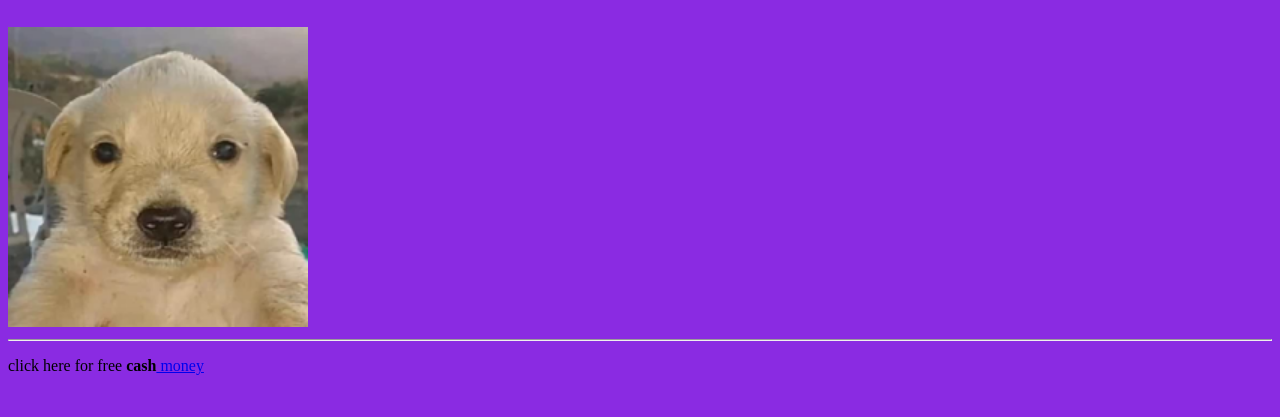
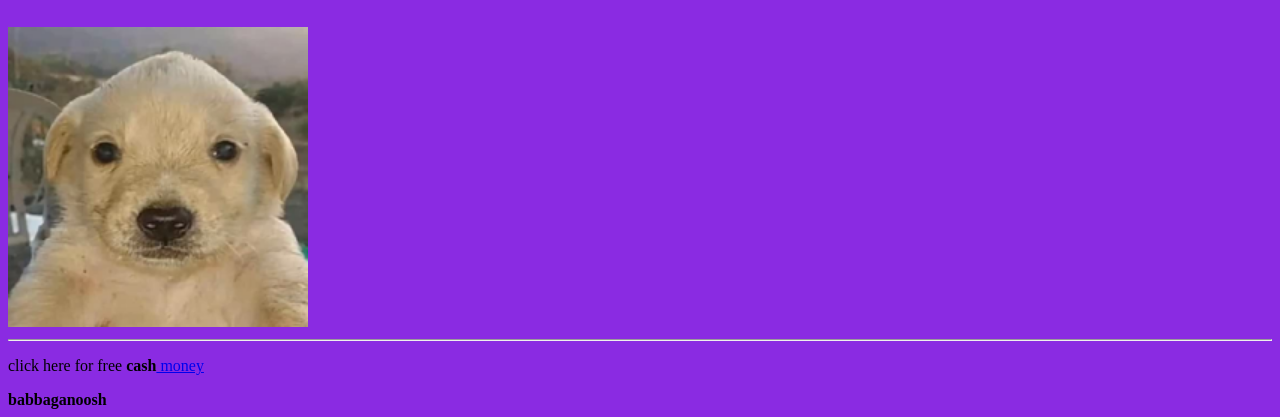
Before and after one commit to ranedo409/toast, a plain HTML site: page index.html in a window 1280 px wide. Shown: the part 446-863 px from the top of the page. Before the commit the page ends 837 px from the top, so only its background shows below. Drawn offline with Linux system fonts and the light colour scheme.

Commit message:
babaganoosh

```diff
--- a/index.html
+++ b/index.html
@@ -12,4 +12,6 @@
 <br><hr>
 <p>click here for free <strong>cash</strong><a href="https://portal.haileybury.com/login"> money</a></p>
 <style>body{background-color: blueviolet;}h1{color:yellow;font-size: 34pt;}</style>
+
+<b>babbaganoosh</b>
 </body>
```
